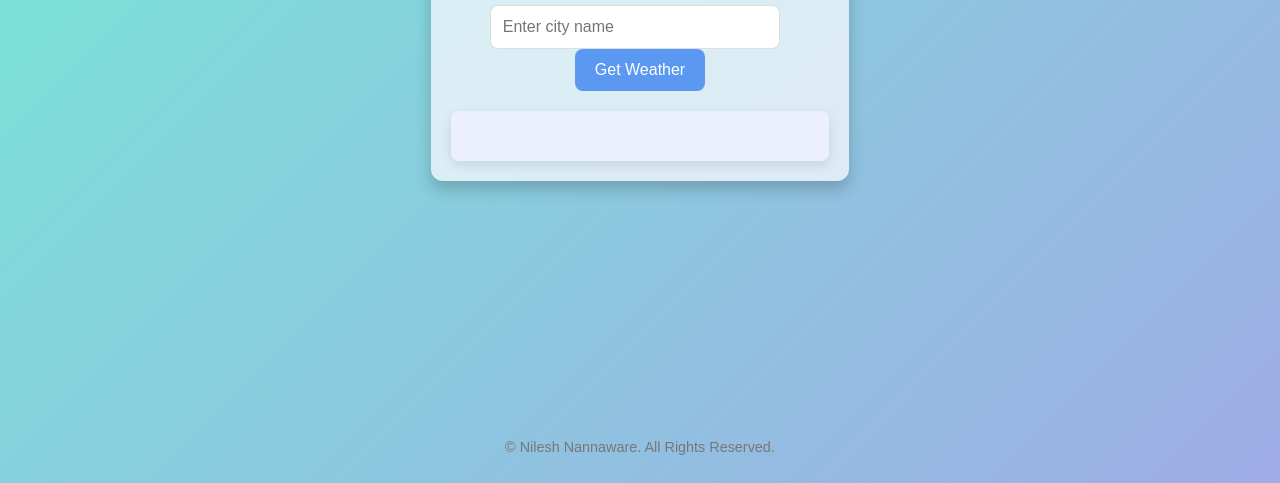
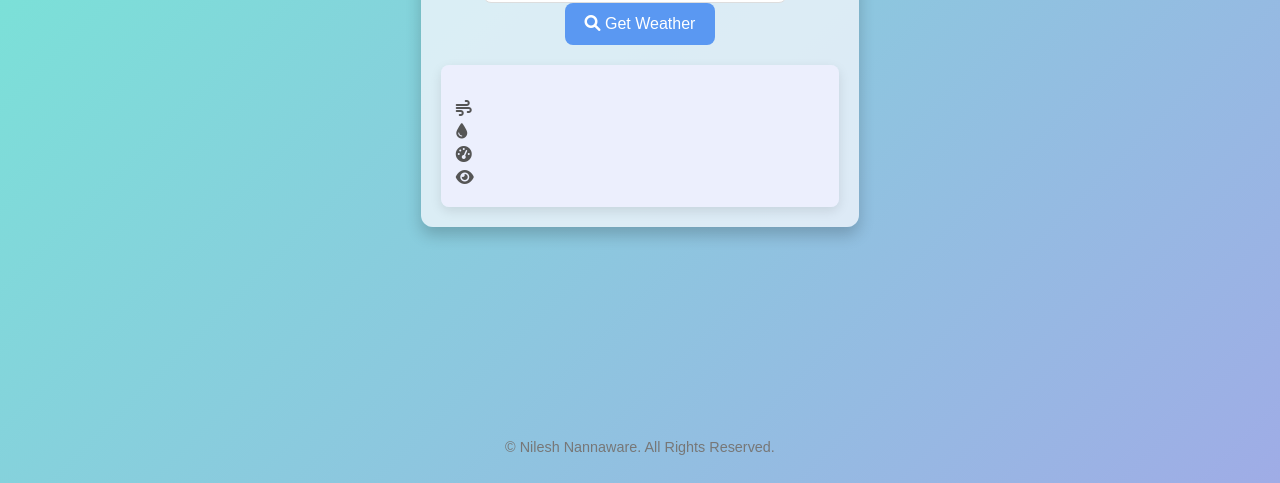
Before and after one commit to nileshnannaware10/weather-app, a plain HTML site: page index.html in a window 1280 px wide. Shown: the part 373-856 px from the top of the page. Drawn offline with Linux system fonts and the light colour scheme.

Commit message:
Update index.html

```diff
--- a/index.html
+++ b/index.html
@@ -5,20 +5,26 @@
   <meta name="viewport" content="width=device-width, initial-scale=1.0">
   <title>Weather App</title>
   <link rel="stylesheet" href="styles.css">
+  <link rel="stylesheet" href="https://cdnjs.cloudflare.com/ajax/libs/font-awesome/6.0.0-beta3/css/all.min.css">
 </head>
 <body>
   <div class="weather-app">
     <h1>Weather App</h1>
     <form id="weather-form">
       <input type="text" id="city" placeholder="Enter city name" required>
-      <button type="submit">Get Weather</button>
+      <button type="submit"><i class="fas fa-search"></i> Get Weather</button>
     </form>
     <div id="weather-result">
       <h2 id="location"></h2>
+      <div class="weather-icon" id="weather-icon"></div>
       <p id="temperature"></p>
       <p id="description"></p>
-      <p id="wind"></p>
-      <p id="humidity"></p>
+      <div class="additional-info">
+        <p id="wind"><i class="fas fa-wind"></i> <span></span></p>
+        <p id="humidity"><i class="fas fa-tint"></i> <span></span></p>
+        <p id="pressure"><i class="fas fa-tachometer-alt"></i> <span></span></p>
+        <p id="visibility"><i class="fas fa-eye"></i> <span></span></p>
+      </div>
       <p id="last-updated"></p>
     </div>
   </div>
```
